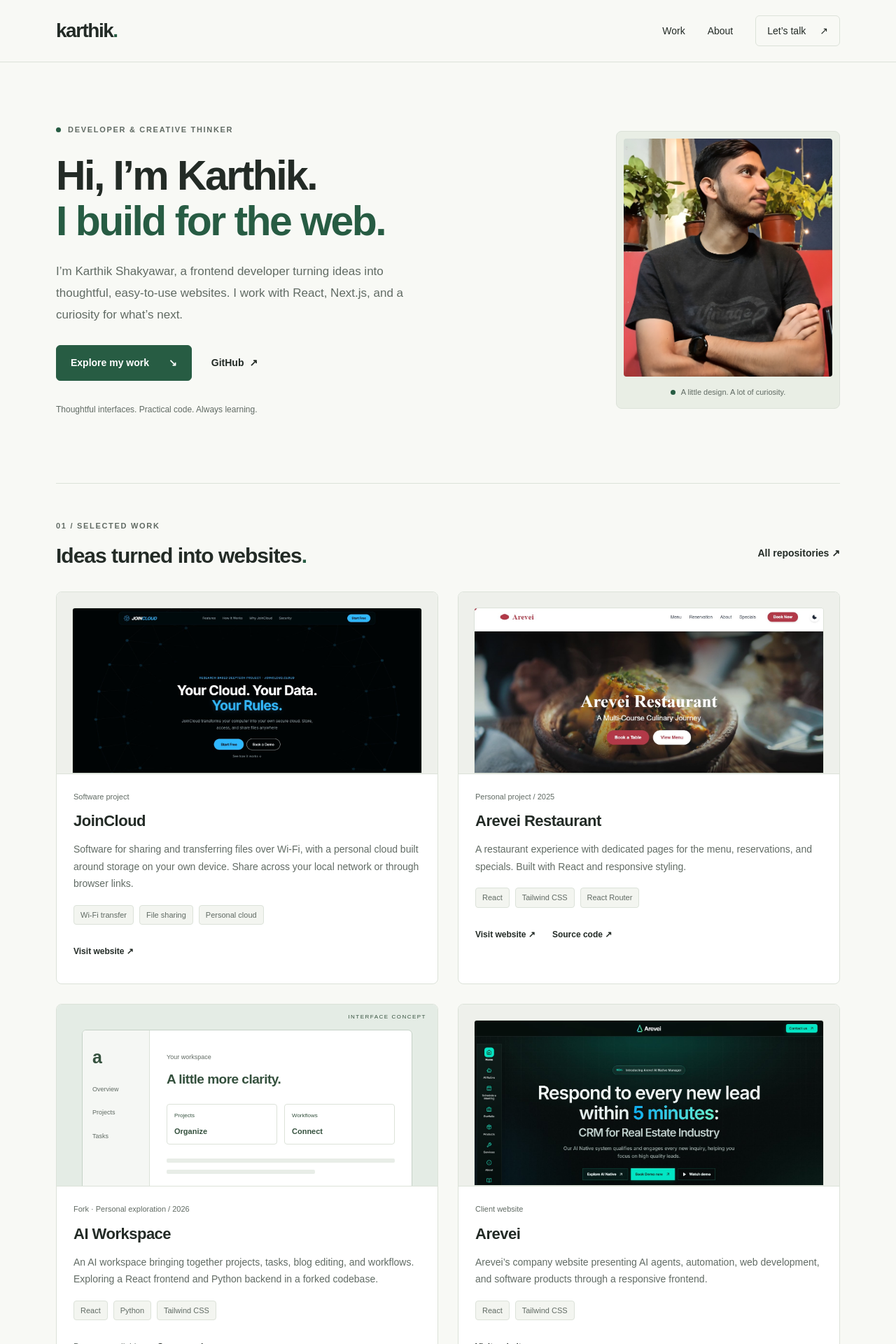
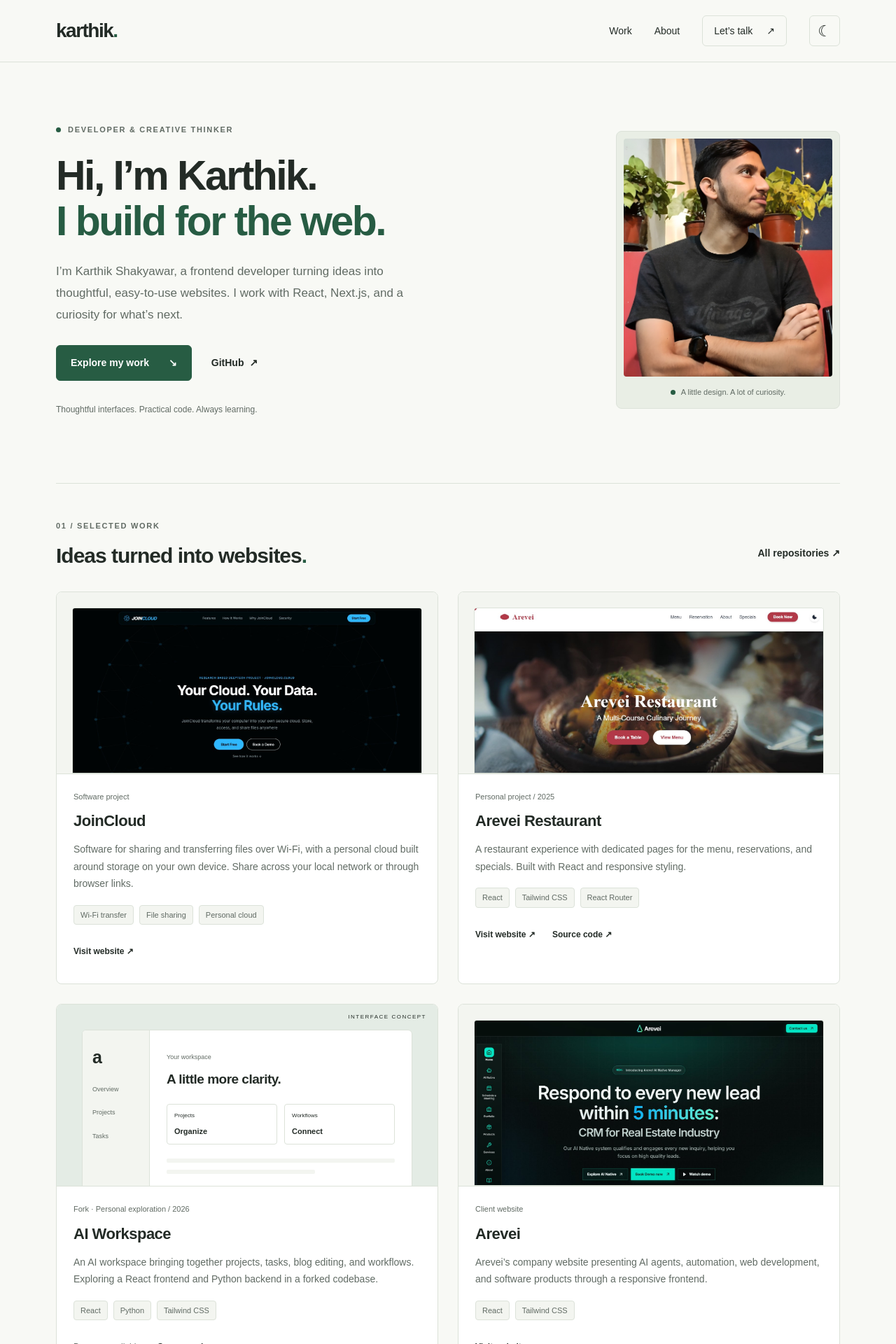
Before and after one commit to Karthik6146/Port-Karthik, a Next.js app: page / in a window 1280 px wide. Shown: the top 1920 px of the page at 70% size. Built offline with nearby package versions, Linux system fonts and the light colour scheme; no server answers.

Commit message:
feat: add persistent light and dark theme toggle

```diff
--- a/src/app/globals.css
+++ b/src/app/globals.css
@@ -9,18 +9,40 @@
   --muted: #616b64;
   --accent: #275c43;
   --border: #dce2d9;
+  --soft-surface: #f3f5f0;
+  --panel: #e9eee5;
+  --contact: #eaf0e6;
+  --preview: #e4ece5;
+  --button-text: #ffffff;
+  --selection: #d9e9dc;
+  color-scheme: light;
+}
+html[data-theme='dark'] {
+  --background: #131a16;
+  --surface: #1b241e;
+  --ink: #edf2ec;
+  --muted: #b0bdb2;
+  --accent: #8fcdaa;
+  --border: #344238;
+  --soft-surface: #232e26;
+  --panel: #232e26;
+  --contact: #202e24;
+  --preview: #26382c;
+  --button-text: #132218;
+  --selection: #365a42;
+  color-scheme: dark;
 }
 html { scroll-behavior: smooth; scroll-padding-top: 100px; }
 body { background: var(--background); color: var(--ink); font-family: Arial, Helvetica, sans-serif; -webkit-font-smoothing: antialiased; }
-::selection { background: #d9e9dc; }
+::selection { background: var(--selection); }
 a { text-decoration: none; transition: color 160ms, background-color 160ms; }
 a:hover { color: var(--accent); }
 a:focus-visible, button:focus-visible { outline: 2px solid var(--accent); outline-offset: 5px; }
 main:focus { outline: none; }
 .container { width: min(1120px, calc(100% - 64px)); margin-inline: auto; }
 .accent { color: var(--accent); }
-.skip-link { position: fixed; top: 8px; left: 16px; z-index: 100; padding: 12px 20px; background: var(--ink); color: white; transform: translateY(-150%); }
-.skip-link:focus { transform: translateY(0); color: white; }
+.skip-link { position: fixed; top: 8px; left: 16px; z-index: 100; padding: 12px 20px; background: var(--ink); color: var(--background); transform: translateY(-150%); }
+.skip-link:focus { transform: translateY(0); color: var(--background); }
 .site-header { position: sticky; top: 0; z-index: 20; background: var(--background); border-bottom: 1px solid var(--border); }
 .header-inner { min-height: 88px; display: flex; align-items: center; justify-content: space-between; }
 .wordmark { font-size: 28px; font-weight: 700; letter-spacing: -1.5px; }
@@ -28,6 +50,10 @@ main:focus { outline: none; }
 .site-header nav { display: flex; align-items: center; gap: 32px; font-size: 14px; }
 .site-header nav a { display: inline-flex; align-items: center; min-height: 44px; }
 .nav-contact { gap: 20px; border: 1px solid var(--border); border-radius: 6px; padding: 0 16px; }
+.theme-toggle { width: 44px; height: 44px; flex-shrink: 0; border: 1px solid var(--border); border-radius: 6px; color: var(--ink); font-size: 22px; cursor: pointer; }
+.theme-toggle:hover { background: var(--soft-surface); }
+.theme-dark-label, [data-theme='dark'] .theme-light-label { display: none; }
+[data-theme='dark'] .theme-dark-label { display: inline; }
 .hero { display: grid; grid-template-columns: 1fr 320px; align-items: center; gap: 72px; padding-block: 88px 96px; }
 .eyebrow { color: var(--muted); font-size: 11px; font-weight: 600; letter-spacing: 1.7px; display: flex; align-items: center; gap: 10px; }
 .status-dot { display: inline-block; width: 7px; height: 7px; border-radius: 50%; background: var(--accent); flex-shrink: 0; }
@@ -36,11 +62,11 @@ h1 span { color: var(--accent); }
 .hero-description { font-size: 17px; line-height: 1.8; max-width: 550px; color: var(--muted); }
 .hero-actions { display: flex; align-items: center; gap: 28px; margin-top: 28px; }
 .button { display: inline-flex; align-items: center; justify-content: center; gap: 28px; padding: 14px 20px; min-height: 48px; font-size: 14px; font-weight: 600; border-radius: 6px; }
-.button-primary { background: var(--accent); color: white; border: 1px solid var(--accent); }
-.button-primary:hover { background: var(--ink); color: white; }
+.button-primary { background: var(--accent); color: var(--button-text); border: 1px solid var(--accent); }
+.button-primary:hover { background: var(--ink); color: var(--background); }
 .text-link { display: inline-flex; align-items: center; min-height: 44px; gap: 8px; font-size: 14px; font-weight: 600; }
 .hero-note { color: var(--muted); font-size: 12px; margin-top: 32px; }
-.portrait { padding: 10px; background: #e9eee5; border: 1px solid var(--border); border-radius: 8px; }
+.portrait { padding: 10px; background: var(--panel); border: 1px solid var(--border); border-radius: 8px; }
 .portrait img { width: 100%; height: 340px; object-fit: cover; object-position: center 30%; border-radius: 4px; }
 .portrait figcaption { display: flex; align-items: center; justify-content: center; gap: 8px; font-size: 11px; padding-top: 14px; padding-bottom: 4px; color: var(--muted); }
 .projects-section { border-top: 1px solid var(--border); padding-block: 52px 80px; }
@@ -50,13 +76,13 @@ h2 { font-size: 30px; line-height: 1.3; font-weight: 600; letter-spacing: -1px;
 .project-grid { display: grid; grid-template-columns: repeat(2, minmax(0, 1fr)); gap: 28px; }
 .project-card { border: 1px solid var(--border); border-radius: 8px; overflow: hidden; background: var(--surface); }
 .project-preview, .project-image { height: 260px; overflow: hidden; border-bottom: 1px solid var(--border); }
-.project-image { background: #eef0eb; padding: 22px 22px 0; }
+.project-image { background: var(--soft-surface); padding: 22px 22px 0; }
 .project-image img { width: 100%; height: 100%; object-fit: cover; object-position: top; border: 1px solid var(--border); border-radius: 4px 4px 0 0; }
 .project-preview { position: relative; padding: 36px; }
 .preview-label { position: absolute; right: 16px; top: 12px; font-size: 8px; letter-spacing: 1.5px; }
-.workspace { background: #e4ece5; color: #35513e; }
-.workspace-concept { display: flex; background: white; border: 1px solid #c5d2c7; border-radius: 6px; height: 240px; overflow: hidden; }
-.workspace-sidebar { padding: 20px 14px; background: #f5f7f4; border-right: 1px solid var(--border); font-weight: 700; font-size: 25px; width: 96px; flex-shrink: 0; }
+.workspace { background: var(--preview); color: var(--ink); }
+.workspace-concept { display: flex; background: var(--surface); border: 1px solid var(--border); border-radius: 6px; height: 240px; overflow: hidden; }
+.workspace-sidebar { padding: 20px 14px; background: var(--soft-surface); border-right: 1px solid var(--border); font-weight: 700; font-size: 25px; width: 96px; flex-shrink: 0; }
 .workspace-sidebar span { display: block; font-size: 9px; font-weight: 400; color: var(--muted); padding-top: 20px; }
 .workspace-content { flex: 1; padding: 24px; }
 .workspace-content > span { font-size: 9px; color: var(--muted); }
@@ -64,14 +90,14 @@ h2 { font-size: 30px; line-height: 1.3; font-weight: 600; letter-spacing: -1px;
 .workspace-tiles { display: flex; gap: 10px; margin-block: 20px; }
 .workspace-tiles > span { flex: 1; border: 1px solid var(--border); border-radius: 4px; padding: 10px; font-size: 8px; }
 .workspace-tiles b { display: block; margin-top: 8px; font-size: 11px; }
-.workspace-line { height: 6px; border-radius: 2px; background: #e8ede7; margin-top: 10px; }
+.workspace-line { height: 6px; border-radius: 2px; background: var(--soft-surface); margin-top: 10px; }
 .workspace-line.short { width: 65%; }
 .project-info { padding: 24px; }
 .project-category { font-size: 11px; color: var(--muted); }
 .project-info h3 { font-weight: 600; font-size: 22px; letter-spacing: -.5px; margin-top: 10px; }
 .project-description { font-size: 14px; line-height: 1.75; color: var(--muted); margin-block: 12px 18px; }
 .tags { display: flex; flex-wrap: wrap; gap: 8px; list-style: none; }
-.tags li { font-size: 11px; color: var(--muted); background: #f3f5f0; border: 1px solid var(--border); border-radius: 4px; padding: 5px 9px; }
+.tags li { font-size: 11px; color: var(--muted); background: var(--soft-surface); border: 1px solid var(--border); border-radius: 4px; padding: 5px 9px; }
 .project-links { display: flex; gap: 24px; margin-top: 16px; font-size: 12px; font-weight: 600; }
 .project-links a { display: inline-flex; align-items: center; min-height: 44px; }
 .demo-unavailable { display: inline-flex; align-items: center; min-height: 44px; color: var(--muted); font-weight: 400; }
@@ -82,12 +108,16 @@ h2 { font-size: 30px; line-height: 1.3; font-weight: 600; letter-spacing: -1px;
 .skill-group:first-child { padding-top: 0; }
 .skill-group h3 { font-size: 15px; font-weight: 600; margin-bottom: 16px; }
 .skill-group .tags li { background: var(--surface); font-size: 12px; padding: 7px 10px; }
-.contact-section { background: #eaf0e6; border: 1px solid var(--border); padding: 36px; border-radius: 8px; }
+.contact-section { background: var(--contact); border: 1px solid var(--border); padding: 36px; border-radius: 8px; }
 .contact-inner { display: flex; justify-content: space-between; align-items: center; gap: 24px; margin-top: 16px; }
 .contact-inner p { color: var(--muted); font-size: 14px; line-height: 1.7; margin-top: 10px; }
 .site-footer { padding-block: 36px; display: flex; justify-content: space-between; align-items: center; gap: 24px; color: var(--muted); font-size: 11px; }
 .site-footer div { display: flex; gap: 20px; }
 .site-footer a { display: inline-flex; align-items: center; min-height: 44px; }
+[data-theme='dark'] .prose { @apply prose-invert; }
+[data-theme='dark'] .text-gray-600 { color: var(--muted); }
+.prose code, .prose pre { background: var(--soft-surface); color: var(--ink); }
+.prose a:hover { color: var(--accent); }
 
 @media (max-width: 1023px) {
   .hero { gap: 40px; grid-template-columns: 1fr 260px; padding-block: 64px; }
@@ -102,7 +132,7 @@ h2 { font-size: 30px; line-height: 1.3; font-weight: 600; letter-spacing: -1px;
   .container { width: calc(100% - 40px); }
   .header-inner { min-height: 72px; }
   .wordmark { font-size: 25px; }
-  .site-header nav { gap: 18px; font-size: 12px; }
+  .site-header nav { gap: 12px; font-size: 12px; }
   .nav-contact { border: 0; padding: 0; gap: 6px; }
   .hero { grid-template-columns: 1fr; gap: 36px; padding-block: 48px 56px; }
   .hero-description { font-size: 16px; }
--- a/src/app/layout.js
+++ b/src/app/layout.js
@@ -25,7 +25,10 @@ export const metadata = {
 
 export default function RootLayout({ children }) {
   return (
-    <html lang="en">
+    <html lang="en" suppressHydrationWarning>
+      <head>
+        <script dangerouslySetInnerHTML={{ __html: `(function(){var theme;try{theme=localStorage.getItem('theme')}catch(e){}document.documentElement.dataset.theme=theme==='light'||theme==='dark'?theme:window.matchMedia('(prefers-color-scheme: dark)').matches?'dark':'light'})()` }} />
+      </head>
       <body>
         <a className="skip-link" href="#main-content">Skip to content</a>
         <Header />
--- /dev/null
+++ b/src/components/ThemeToggle.jsx
@@ -0,0 +1,16 @@
+'use client';
+
+export default function ThemeToggle() {
+  function toggleTheme() {
+    const theme = document.documentElement.dataset.theme === 'dark' ? 'light' : 'dark';
+    document.documentElement.dataset.theme = theme;
+    try { localStorage.setItem('theme', theme); } catch { /* Theme still works when storage is unavailable. */ }
+  }
+
+  return (
+    <button type="button" className="theme-toggle" onClick={toggleTheme}>
+      <span className="theme-light-label"><span aria-hidden="true">☾</span><span className="sr-only">Switch to dark mode</span></span>
+      <span className="theme-dark-label"><span aria-hidden="true">☀</span><span className="sr-only">Switch to light mode</span></span>
+    </button>
+  );
+}
--- a/src/components/layout/Header.jsx
+++ b/src/components/layout/Header.jsx
@@ -1,4 +1,6 @@
 import Link from 'next/link';
+
+import ThemeToggle from '@/components/ThemeToggle';
 
 export default function Header() {
   return (
@@ -9,6 +11,7 @@ export default function Header() {
           <Link href="/#projects">Work</Link>
           <Link href="/#about">About</Link>
           <Link href="/#contact" className="nav-contact">Let’s talk <span aria-hidden="true">↗</span></Link>
+          <ThemeToggle />
         </nav>
       </div>
     </header>
```
Also changed, not shown: 2 other files (tests, documents, lock files or other folders).
